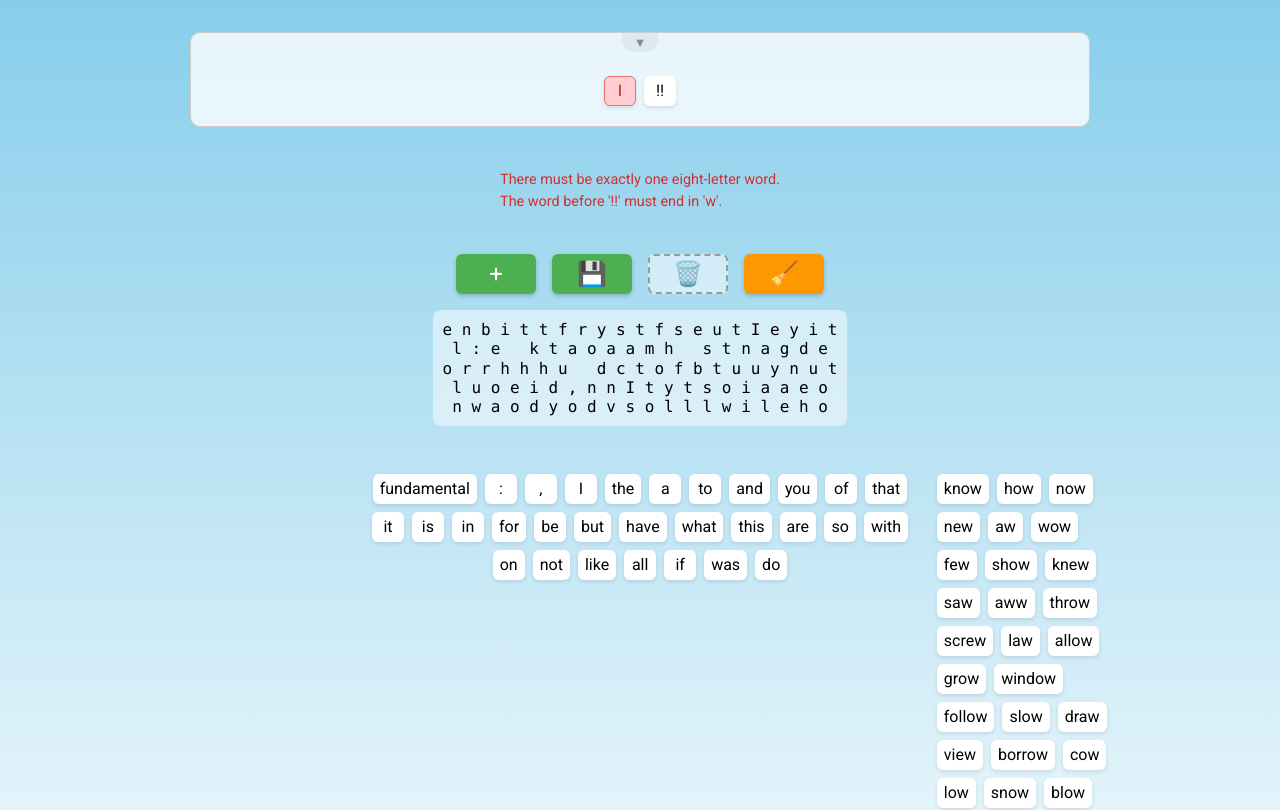
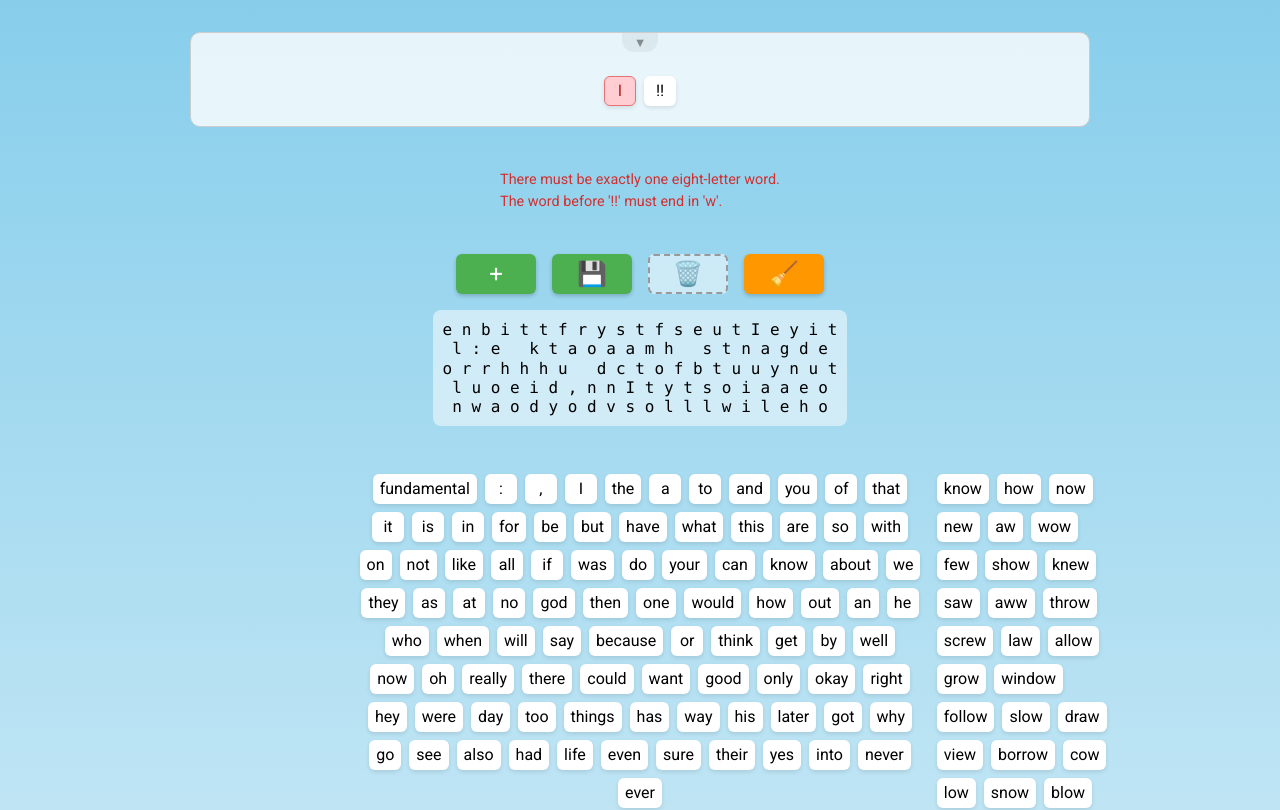
Before and after one commit to paulstansifer/mosaic-disco-urn, a React (Vite) app: page / in a window 1280 px wide. Shown: the top 810 px of the page. Built offline with nearby package versions, Linux system fonts and the light colour scheme.

Commit message:
Allow more suggested words.

```diff
--- a/src/App.tsx
+++ b/src/App.tsx
@@ -561,7 +561,7 @@ function App() {
     for (const word of wordList) {
       if (canFormWord(word, pool)) {
         validWords.push(word);
-        if (validWords.length >= 30) break;
+        if (validWords.length >= 90) break;
       }
     }
     return validWords;
```
